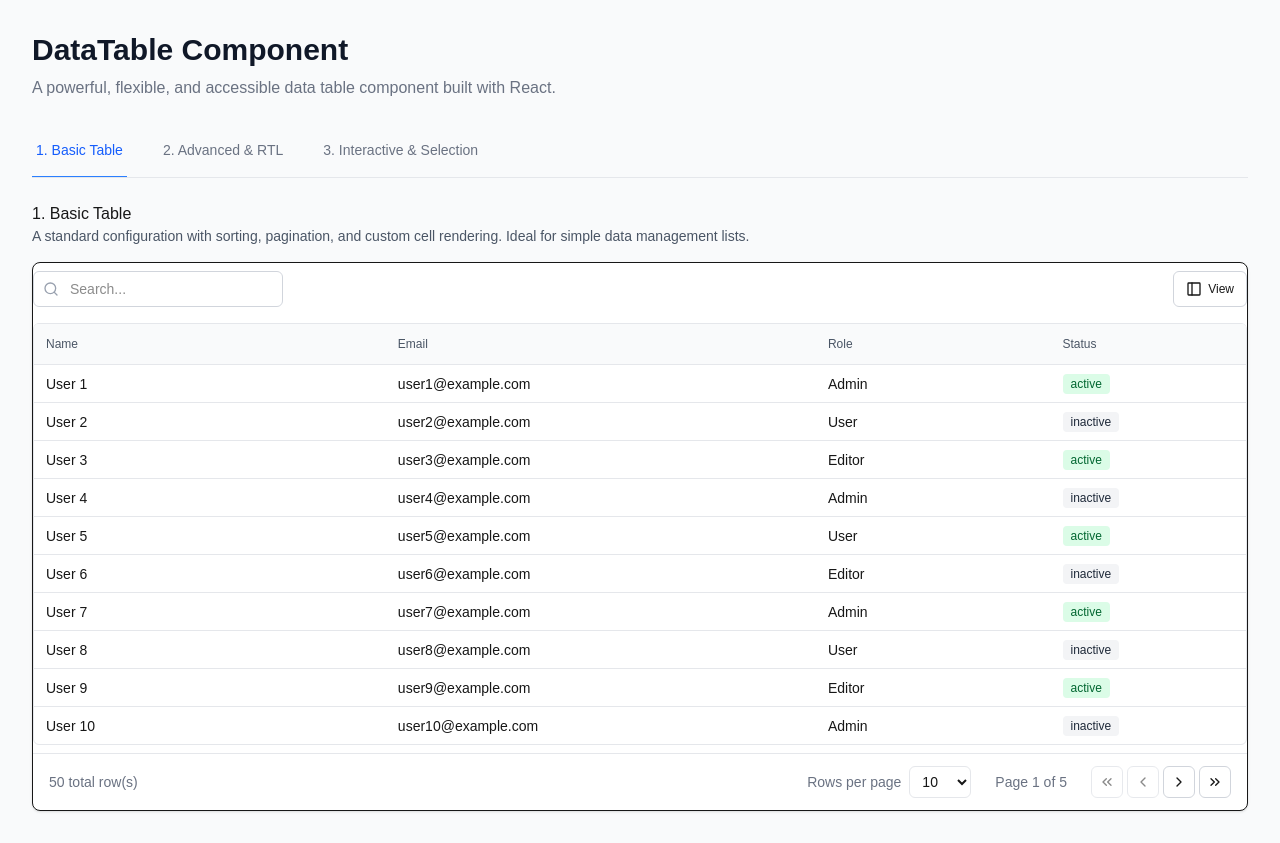
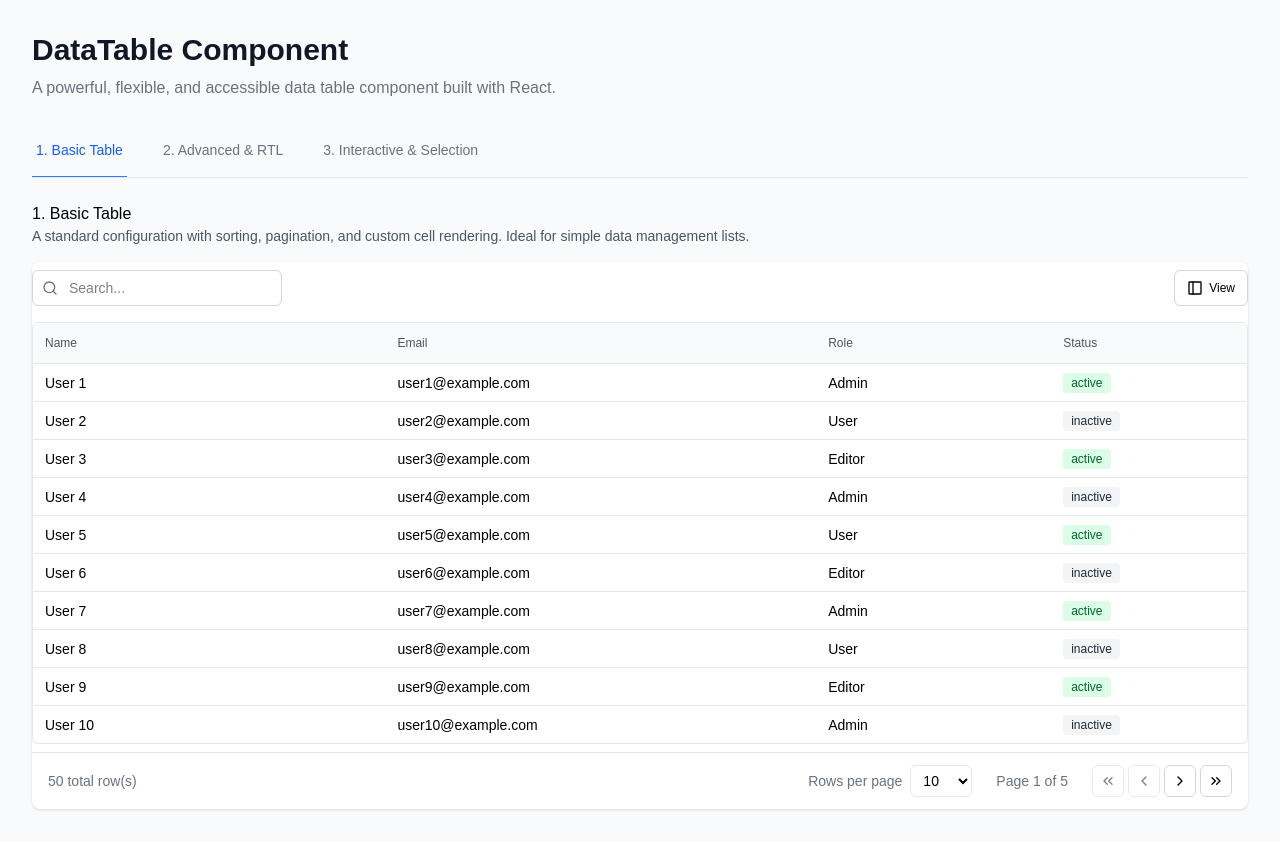
Before and after one commit to IbraheemAlz/table-ui, a Next.js app: page /table-ui/ in a window 1280 px wide. Built offline with nearby package versions, Linux system fonts and the light colour scheme.

Commit message:
init push

```diff
--- a/app/globals.css
+++ b/app/globals.css
@@ -8,7 +8,7 @@
 
 @theme inline {
   --color-background: var(--background);
-  --color-foreground: var(--foreground);
+  /* --color-foreground: var(--foreground); */
   --font-sans: var(--font-geist-sans);
   --font-mono: var(--font-geist-mono);
 }
@@ -21,7 +21,7 @@
 }
 
 body {
-  background: var(--background);
-  color: var(--foreground);
+  /* background: var(--background); */
+  /* color: var(--foreground); */
   font-family: Arial, Helvetica, sans-serif;
 }
--- a/components/data-table/DataTable.tsx
+++ b/components/data-table/DataTable.tsx
@@ -338,7 +338,7 @@ export function DataTable<T>({
                     <div className="relative">
                         <svg
 
-                            className="absolute left-3 top-1/2 -translate-y-1/2 h-4 w-4 text-gray-400"
+                            className="absolute left-3 top-1/2 -translate-y-1/2 h-4 w-4 text-gray-500"
                             fill="none"
                             viewBox="0 0 24 24"
                             stroke="currentColor"
--- a/components/data-table/DataTableBody.tsx
+++ b/components/data-table/DataTableBody.tsx
@@ -81,7 +81,7 @@ export function DataTableBody<T>() {
                     <td colSpan={colSpan} className="py-16 text-center">
                         <div className="flex flex-col items-center gap-3">
                             <div className="h-14 w-14 rounded-full bg-gray-100 flex items-center justify-center">
-                                <svg className="h-7 w-7 text-gray-400" fill="none" viewBox="0 0 24 24" stroke="currentColor">
+                                <svg className="h-7 w-7 text-gray-500" fill="none" viewBox="0 0 24 24" stroke="currentColor">
                                     <path strokeLinecap="round" strokeLinejoin="round" strokeWidth={1.5} d="M20 13V6a2 2 0 00-2-2H6a2 2 0 00-2 2v7m16 0v5a2 2 0 01-2 2H6a2 2 0 01-2-2v-5m16 0h-2.586a1 1 0 00-.707.293l-2.414 2.414a1 1 0 01-.707.293h-3.172a1 1 0 01-.707-.293l-2.414-2.414A1 1 0 006.586 13H4" />
                                 </svg>
                             </div>
@@ -153,7 +153,7 @@ export function DataTableBody<T>() {
                                     {/* Number - hidden on hover or if selected */}
                                     <span
                                         className={cn(
-                                            "text-xs text-gray-400 font-medium transition-opacity",
+                                            "text-xs text-gray-500 font-medium transition-opacity",
                                             (isSelected) ? "opacity-0" : "group-hover:opacity-0"
                                         )}
                                     >
@@ -204,7 +204,7 @@ export function DataTableBody<T>() {
                                 ? column.cell({ value, row: row, rowIndex })
                                 : value !== null && value !== undefined
                                     ? String(value)
-                                    : <span className="text-gray-400">—</span>
+                                    : <span className="text-gray-500">—</span>
 
                             const style: React.CSSProperties = {
                                 width: width ?? column.size ?? 150,
--- a/components/data-table/DataTableCardView.tsx
+++ b/components/data-table/DataTableCardView.tsx
@@ -50,7 +50,7 @@ export function DataTableCardView() {
             <Card className="p-8">
                 <div className="flex flex-col items-center justify-center text-center">
                     <div className="h-12 w-12 rounded-full bg-gray-100 flex items-center justify-center mb-4">
-                        <svg className="h-6 w-6 text-gray-400" fill="none" viewBox="0 0 24 24" stroke="currentColor">
+                        <svg className="h-6 w-6 text-gray-500" fill="none" viewBox="0 0 24 24" stroke="currentColor">
                             <path strokeLinecap="round" strokeLinejoin="round" strokeWidth={2} d="M20 13V6a2 2 0 00-2-2H6a2 2 0 00-2 2v7m16 0v5a2 2 0 01-2 2H6a2 2 0 01-2-2v-5m16 0h-2.586a1 1 0 00-.707.293l-2.414 2.414a1 1 0 01-.707.293h-3.172a1 1 0 01-.707-.293l-2.414-2.414A1 1 0 006.586 13H4" />
                         </svg>
                     </div>
@@ -111,7 +111,7 @@ export function DataTableCardView() {
                                     ? column.cell({ value, row, rowIndex })
                                     : value !== null && value !== undefined
                                         ? String(value)
-                                        : <span className="text-gray-400">—</span>
+                                        : <span className="text-gray-500">—</span>
 
                                 const headerText = typeof column.header === 'string'
                                     ? column.header
--- a/components/data-table/DataTableToolbar.tsx
+++ b/components/data-table/DataTableToolbar.tsx
@@ -32,7 +32,7 @@ export function DataTableToolbar() {
             {/* Left side: Search */}
             <div className="flex flex-1 items-center gap-2">
                 <div className="relative w-[250px]">
-                    <Icons.Search className="absolute left-2.5 top-1/2 -translate-y-1/2 h-4 w-4 text-gray-400" />
+                    <Icons.Search className="absolute left-2.5 top-1/2 -translate-y-1/2 h-4 w-4 text-gray-500" />
                     <input
                         type="text"
                         placeholder="Search..."
--- a/examples/BasicTableDemo.tsx
+++ b/examples/BasicTableDemo.tsx
@@ -1,6 +1,6 @@
 'use client'
 
-import React, { useState, useCallback, useMemo } from 'react'
+import React, { useState, useMemo } from 'react'
 import { DataTable, type ColumnDef, type ServerDataConfig } from '@/components/data-table'
 
 // Simplified User type
@@ -25,6 +25,7 @@ function generateUsers(count: number): User[] {
 
 const allUsers = generateUsers(50)
 
+// set columns headers
 const columns: ColumnDef<User>[] = [
     { id: 'name', header: 'Name', accessorKey: 'name', size: 180 },
     { id: 'email', header: 'Email', accessorKey: 'email', size: 220 },
@@ -51,7 +52,7 @@ export function BasicTableDemo() {
 
     // Client-side processing
     const processedData = useMemo(() => {
-        let data = [...allUsers]
+        const data = [...allUsers]
         if (sortColumn && sortDirection) {
             data.sort((a, b) => {
                 const aVal = a[sortColumn as keyof User]
@@ -90,7 +91,7 @@ export function BasicTableDemo() {
                     Ideal for simple data management lists.
                 </p>
             </div>
-            <div className="border rounded-lg shadow-sm bg-white overflow-hidden">
+            <div className="rounded-lg shadow-sm bg-white overflow-hidden">
                 <DataTable
                     columns={columns}
                     serverData={serverData}
--- a/examples/InteractiveTableDemo.tsx
+++ b/examples/InteractiveTableDemo.tsx
@@ -125,7 +125,7 @@ export function InteractiveTableDemo() {
                 </button>
             </FloatingActionBar>
 
-            <div className="border rounded-lg shadow-sm bg-white overflow-hidden">
+            <div className="rounded-lg shadow-sm bg-white overflow-hidden">
                 <DataTable
                     columns={columns}
                     serverData={serverData}
--- a/examples/RTLComplexTableDemo.tsx
+++ b/examples/RTLComplexTableDemo.tsx
@@ -70,7 +70,7 @@ export function RTLComplexTableDemo() {
                 <h3>2. Advanced Layout & RTL</h3>
                 <p className="text-gray-600 text-sm">
                     Demonstrates Right-to-Left support, row density, striped rows, and column pinning.
-                    Notice how "Full Name" pinned to the left moves to the right in RTL mode.
+                    Notice how -Full Name- pinned to the left moves to the right in RTL mode.
                 </p>
             </div>
 
@@ -123,7 +123,7 @@ export function RTLComplexTableDemo() {
                 </label>
             </div>
 
-            <div className="border rounded-lg shadow-sm bg-white overflow-hidden" dir={direction}>
+            <div className="rounded-lg shadow-sm bg-white overflow-hidden" dir={direction}>
                 <DataTable
                     columns={columns}
                     serverData={serverData}
```
Also changed, not shown: 1 other file (tests, documents, lock files or other folders).
